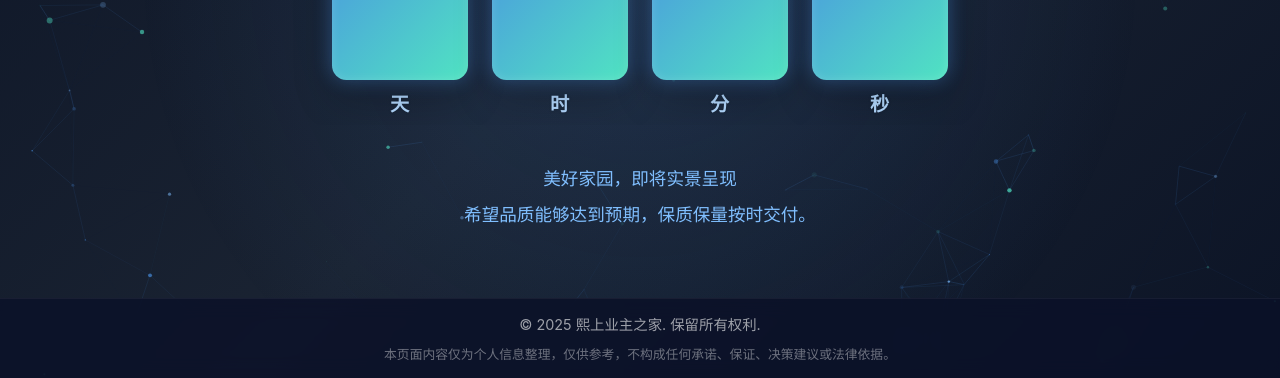
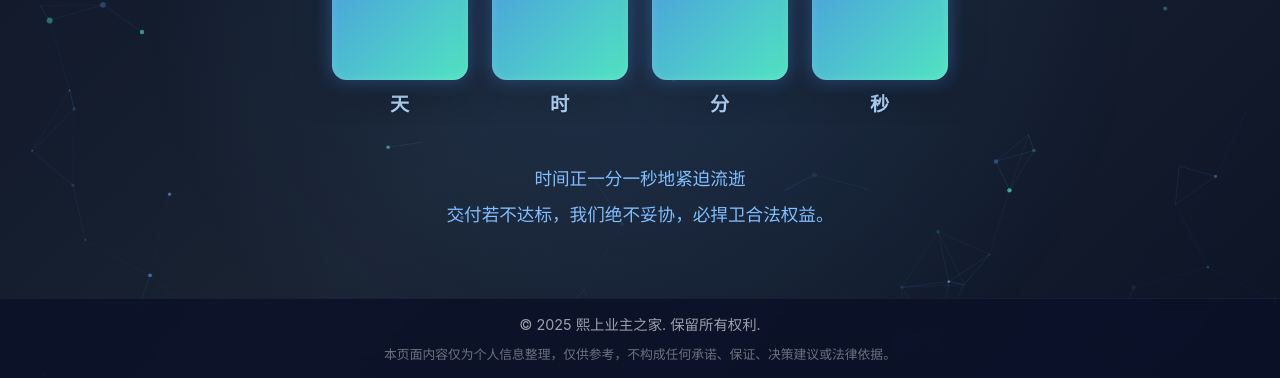
Before and after one commit to damimax/damimax.github.io, a website: page index.html in a window 1280 px wide. Shown: the part 422-800 px from the top of the page. Drawn offline with Linux system fonts and the light colour scheme.

Commit message:
feat: 优化文案

```diff
--- a/index.html
+++ b/index.html
@@ -135,8 +135,8 @@
       </section>
       <!-- 期待确认区域 -->
       <section class="reminder">
-        <p>美好家园，即将实景呈现</p>
-        <p style="margin-top: 0.5rem">希望品质能够达到预期，保质保量按时交付。</p>
+        <p>时间正一分一秒地紧迫流逝</p>
+        <p style="margin-top: 0.5rem">交付若不达标，我们绝不妥协，必捍卫合法权益。</p>
       </section>
         </main>
       </div>
```
